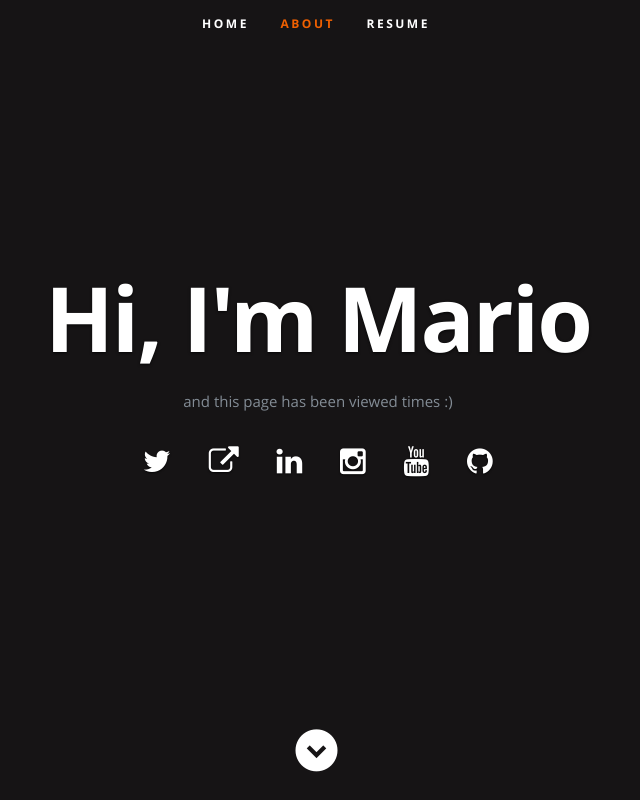
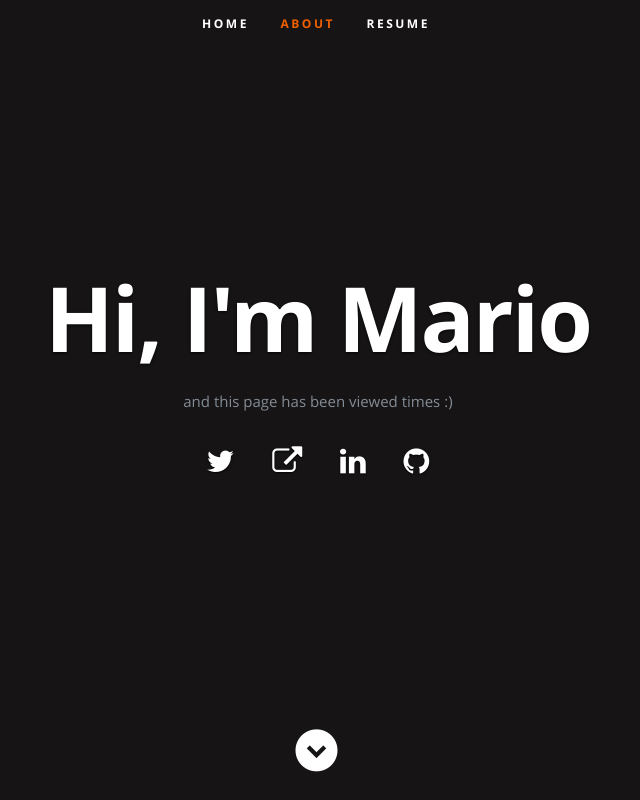
Before and after one commit to Krebsmar/azure-resume, a plain HTML site: page frontend/index.html in a window 1280 px wide. Shown: the top 800 px of the page, without its empty margins (324-964 px from the left). Drawn offline with nearby package versions, Linux system fonts and the light colour scheme; no server answers.

Commit message:
Added social area

```diff
--- a/frontend/index.html
+++ b/frontend/index.html
@@ -58,12 +58,12 @@
 
             <p>and this page has been viewed <a id="counter"></a> times :) </p>
             <ul class="social">
-               <li><a href="https://twitter.com/madebygps"><i class="fa fa-twitter"></i></a></li>
-               <li><a href="https://madebygps.com"><i class="fa fa-external-link"></i></a></li>
-               <li><a href="https://linkedin.com/in/gwyneth-pena"><i class="fa fa-linkedin"></i></a></li>
-               <li><a href="https://instagram.com/madebygps"><i class="fa fa-instagram"></i></a></li>
-               <li><a href="https://youtube.com/madebygps"><i class="fa fa-youtube"></i></a></li>
-               <li><a href="https://github.com/madebygps/cgc-azure-resume"><i class="fa fa-github"></i></a></li>
+               <li><a href="https://twitter.com/krebsmar"><i class="fa fa-twitter"></i></a></li>
+               <li><a href="https://krebsmar.wordpress.com"><i class="fa fa-external-link"></i></a></li>
+               <li><a href="https://www.linkedin.com/in/mario-krebs-408bb1150"><i class="fa fa-linkedin"></i></a></li>
+               <!--- <li><a href="https://instagram.com/madebygps"><i class="fa fa-instagram"></i></a></li> --->
+               <!--- <li><a href="https://youtube.com/madebygps"><i class="fa fa-youtube"></i></a></li> --->
+               <li><a href="https://github.com/Krebsmar"><i class="fa fa-github"></i></a></li>
             </ul>
          </div>
       </div>
```
